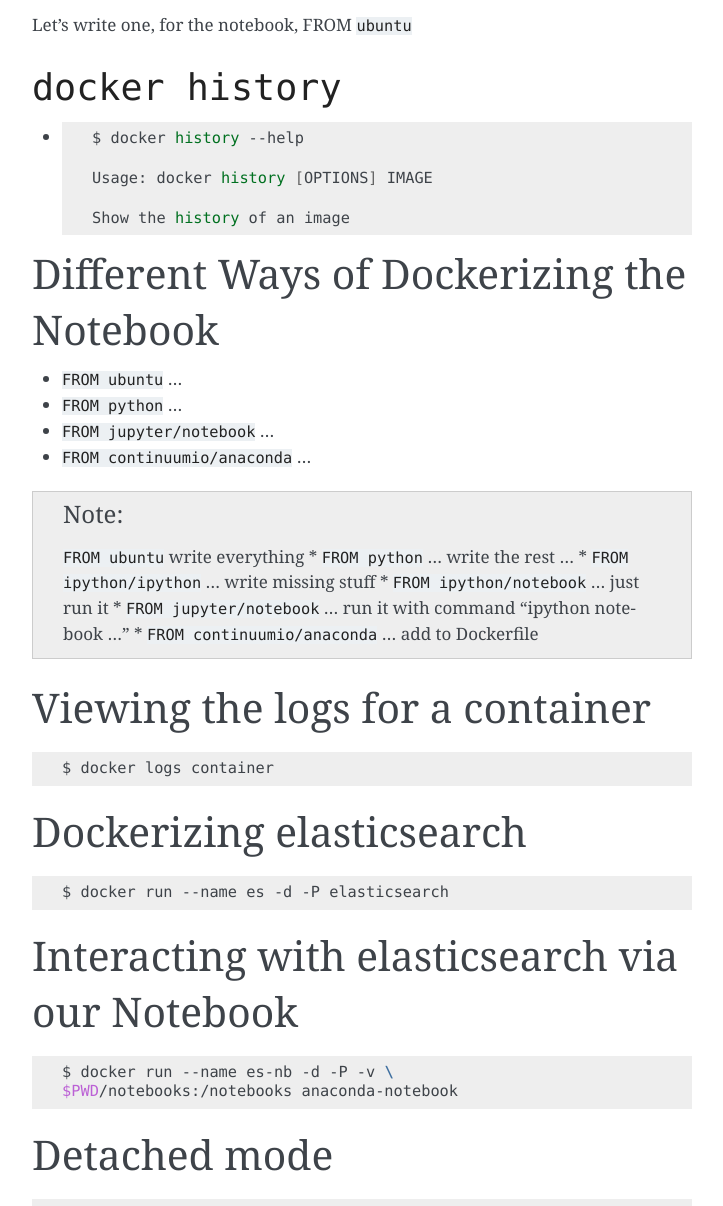
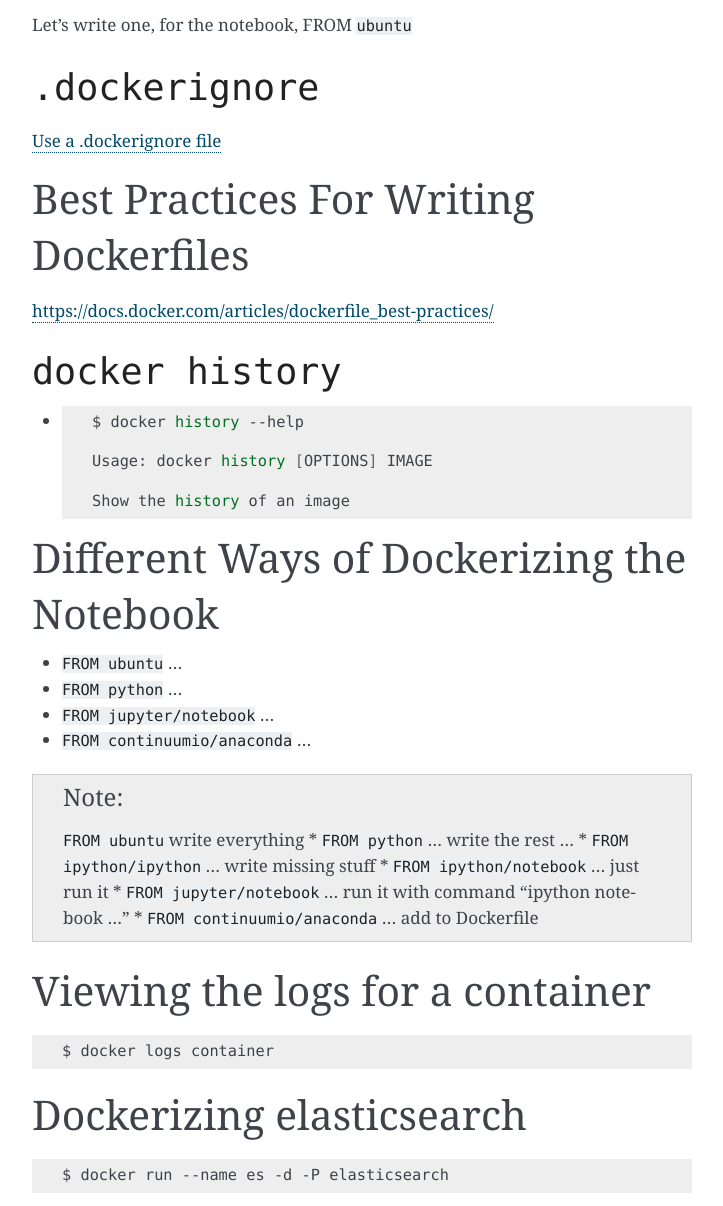
Before and after one commit to sbellem/docker-tutorial, a Sphinx documentation site: the page built from slides/source/index.rst, in a window 1280 px wide and 1400 px high, scrolled down 9006 px, cut to the strip 194-1400 px from the top of the window. Shown: the whole strip, without its empty margins (388-1111 px from the left). Built offline with Sphinx 7.4.7, drawn with Linux system fonts in a browser that asks for light colours; formulas are drawn with MathJax 3; some of the changed text lies outside the part shown.

Commit message:
small updates (dockerfile & port info)

```diff
--- a/slides/source/index.rst
+++ b/slides/source/index.rst
@@ -610,6 +610,17 @@
 Let's write one, for the notebook, FROM ``ubuntu``
 
 
+``.dockerignore``
+=================
+
+`Use a .dockerignore file <https://docs.docker.com/articles/dockerfile_best-practices/#use-a-dockerignore-file>`_
+
+
+Best Practices For Writing Dockerfiles
+======================================
+https://docs.docker.com/articles/dockerfile_best-practices/
+
+
 ``docker history``
 ==================
 
@@ -658,6 +669,17 @@
 .. code-block:: bash
 
    $ docker run --name es -d -P elasticsearch
+
+
+Display port info
+=================
+.. code-block:: bash
+
+   $ docker port es
+   9300/tcp -> 0.0.0.0:32770
+   9200/tcp -> 0.0.0.0:32769
+
+*... the ports will most likely vary*
 
 Interacting with elasticsearch via our Notebook
 ===============================================
```
